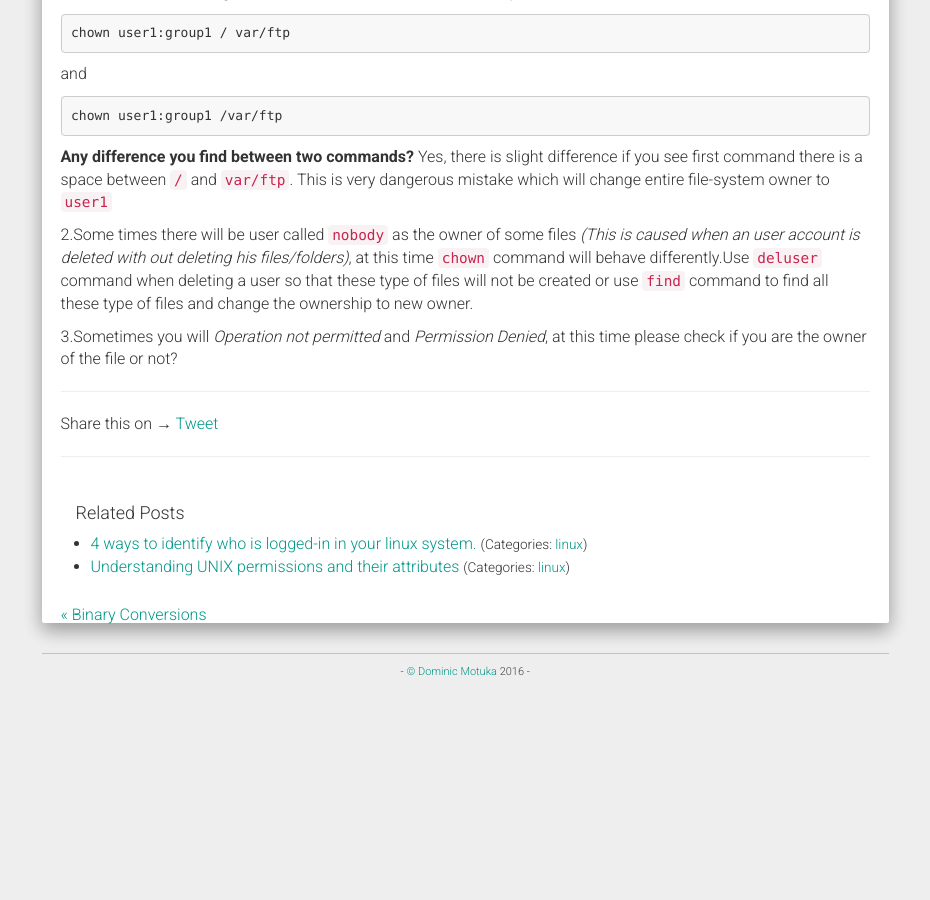
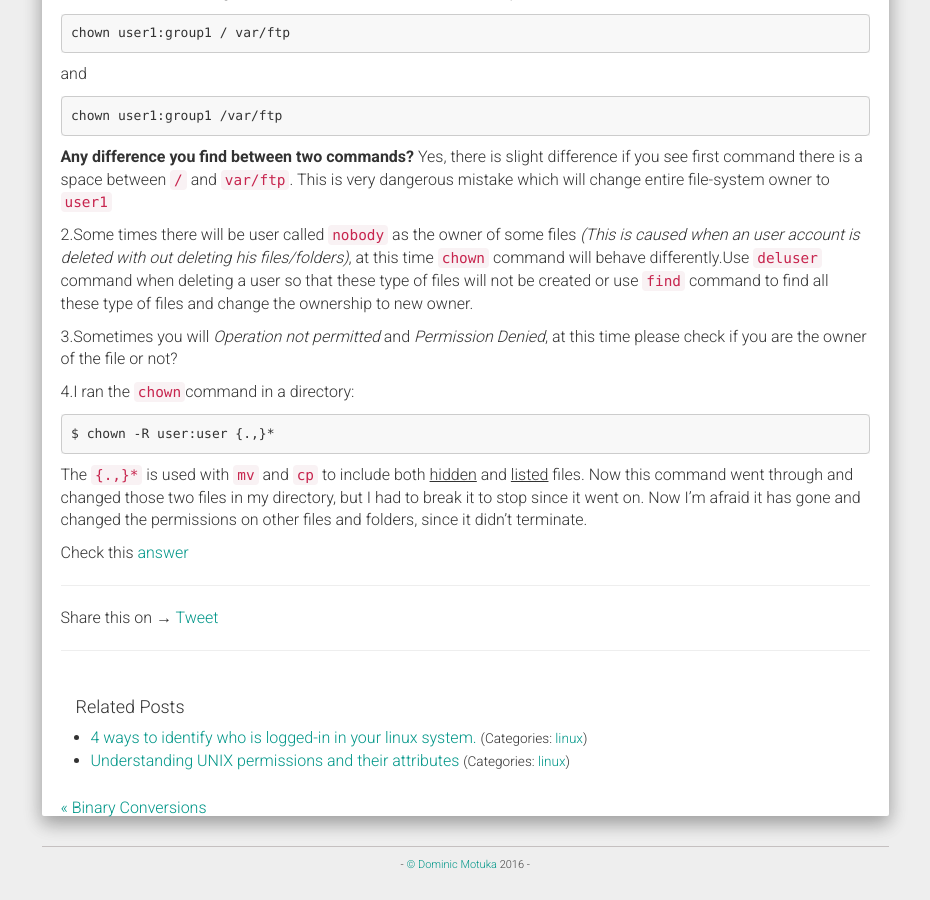
Before and after one commit to daumie/blog, a Jekyll site: the page built from _posts/2016-07-24-chown-command-explained.md, in a window 1280 px wide and 900 px high, scrolled down 2316 px. Shown: the whole window, without its empty margins (321-1251 px from the left). Built offline with Jekyll 4.4.1, drawn with Linux system fonts in a browser that asks for light colours; nearby versions of some CDN libraries; comment, search, counter and statistics services are not loaded; before the commit the page ends 3023 px from its top, so only the background shows below that.

Commit message:
site more examples for better understanding of the command

```diff
--- a/_posts/2016-07-24-chown-command-explained.md
+++ b/_posts/2016-07-24-chown-command-explained.md
@@ -125,3 +125,11 @@ Yes, there is slight difference if you see first command there is a space betwee
 2.Some times there will be user called `nobody` as the owner of some files _(This is caused when an user account is deleted with out deleting his files/folders)_, at this time `chown` command will behave differently.Use `deluser` command when deleting a user so that these type of files will not be created or use `find` command to find all these type of files and change the ownership to new owner.
 
 3.Sometimes you will *Operation not permitted* and *Permission Denied*, at this time please check if you are the owner of the file or not?
+
+4.I ran the `chown`command in a directory:
+
+	$ chown -R user:user {.,}*
+
+  The `{.,}*` is used with `mv` and `cp` to include both  <u>hidden</u> and <u>listed</u> files. Now this command went through and changed those two files in my directory, but I had to break it to stop since it went on. Now I'm afraid it has gone and changed the permissions on other files and folders, since it didn't terminate.
+
+Check this [answer](http://askubuntu.com/questions/502110/chown-recursively-changed-permissions)
```
